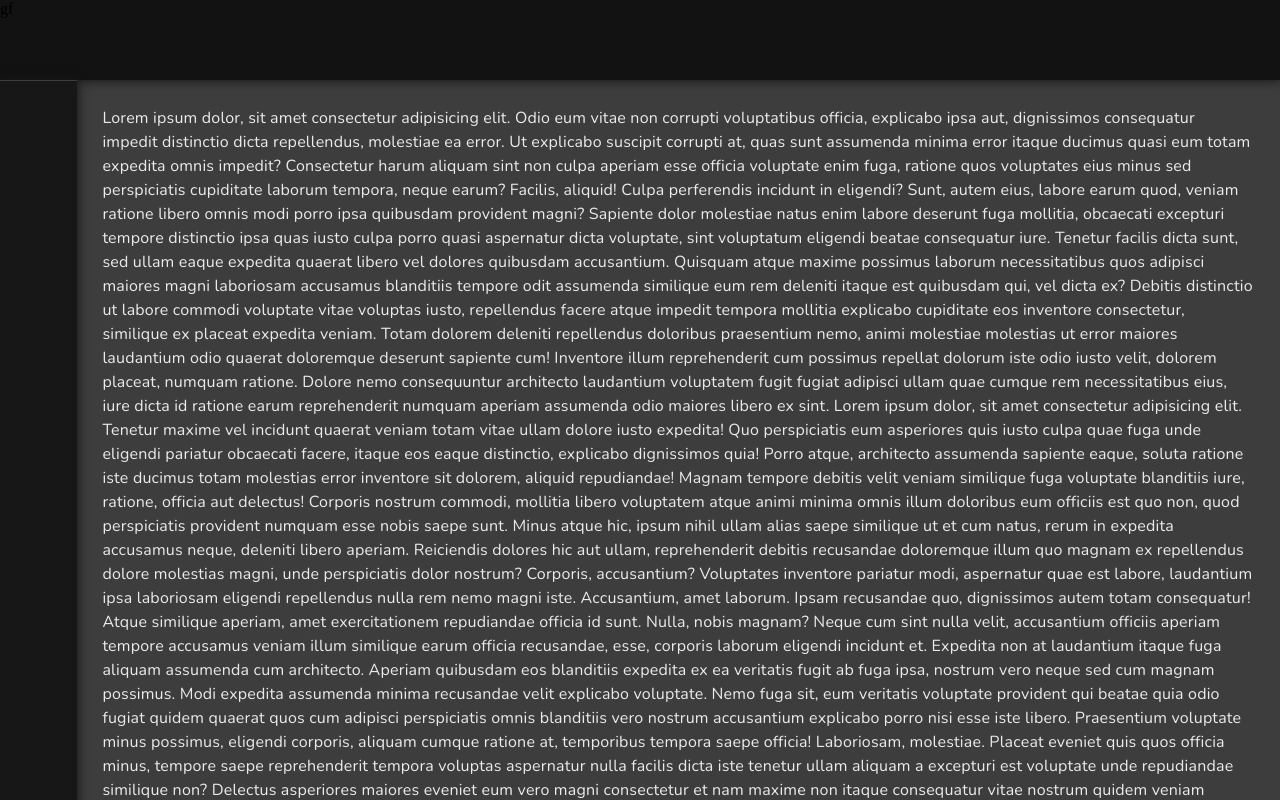
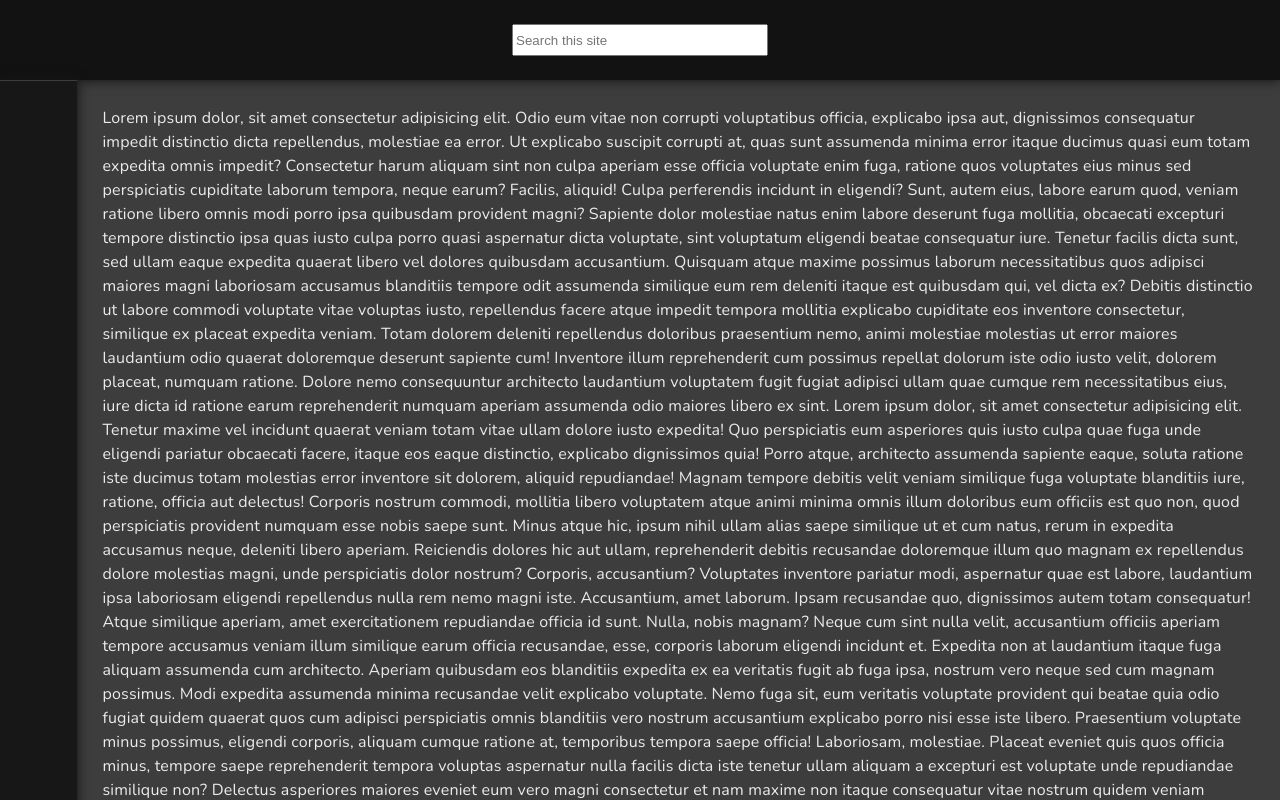
Before and after one commit to Apricitine/apricite, a Nuxt app: page / in a window 1280 px wide. Shown: the top 800 px of the page. Built offline with nearby package versions, Linux system fonts and the light colour scheme.

Commit message:
⚒️Trying to Set Up FIrebase Functions⚒️

```diff
--- a/app.vue
+++ b/app.vue
@@ -41,4 +41,5 @@ section.sidebar-container {
 main.content {
   height: 100%;
 }
+
 </style>
--- a/assets/sass/base.scss
+++ b/assets/sass/base.scss
@@ -9,6 +9,7 @@ $scrollbar-min-width: $gui-min - 42px;
 
 body {
   margin: 0 !important;
+  background: $accent-dark3;
 }
 
 ::-webkit-scrollbar {
--- a/components/Sidebar.vue
+++ b/components/Sidebar.vue
@@ -22,6 +22,6 @@ aside.sidebar {
   height: 100%;
   position: fixed;
   border-top: 0.75pt solid $accent-dark3;
-  transition: width 1s;
+  transition: width 0.5s;
 }
 </style>
--- a/components/TopNav.vue
+++ b/components/TopNav.vue
@@ -1,6 +1,6 @@
 <template>
   <nav class="top-navbar">
-    gf
+    <input type="text" name="search-bar" id="search-bar" placeholder="Search this site">
   </nav>
 </template>
 
@@ -19,5 +19,12 @@ nav.top-navbar {
   position: fixed;
   width: 100%;
   box-shadow: 0px 1px 10px $accent-dark1;
+  display: grid;
+  place-items: center;
+
+  input#search-bar {
+    width: 20%;
+    height: 40%;
+  }
 }
 </style>
--- a/nuxt.config.ts
+++ b/nuxt.config.ts
@@ -16,5 +16,7 @@ export default defineNuxtConfig({
   modules: [
     '@nuxtjs/google-fonts'
   ],
-  autoImports: {}
+  head: {
+    title: 'Aprictine'
+  }
 })
--- a/package.json
+++ b/package.json
@@ -5,7 +5,7 @@
     "dev": "nuxt dev",
     "generate": "nuxt generate",
     "preview": "nuxt preview",
-    "nuxi-build": "nuxi build"
+    "deploy": "NITRO_PRESET=firebase npm run build firebase deploy"
   },
   "devDependencies": {
     "@nuxtjs/google-fonts": "^3.0.0-0",
@@ -14,8 +14,10 @@
   },
   "dependencies": {
     "firebase": "^9.9.3",
-    "nuxi": "^3.0.0-rc.8",
+    "firebase-admin": "^11.0.1",
+    "firebase-functions": "^3.23.0",
     "sass": "^1.54.5",
+    "sass-loader": "^13.0.2",
     "three": "^0.143.0",
     "vuex": "^4.0.2"
   }
```
Also changed, not shown: nitro.config.ts (deleted, +0 -12 lines), firebase.json, firebase/firebase.json (added), 1 other file (tests, documents, lock files or other folders).
